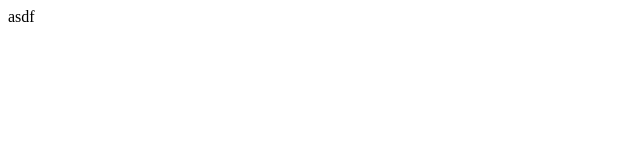
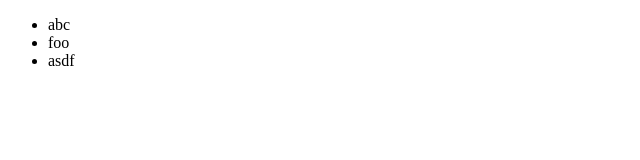
Before and after one commit to alxkhr/react-redux-setup, a React app: page / in a window 1280 px wide. Shown: the top 160 px of the page, without its empty margins (0-640 px from the left). Built offline with nearby package versions, Linux system fonts and the light colour scheme; the HTML template or start-up script is replaced by a standard one.

Commit message:
jsx, components

```diff
--- a/src/components/app.tsx
+++ b/src/components/app.tsx
@@ -1,5 +1,13 @@
 import React from 'react';
 
+import { Login } from './login/login';
+import { LoginService } from './login/login.service';
+import { NoteList } from './notes/note-list';
+
 export function App() {
-  return <div>asdf</div>;
+  LoginService.login('max');
+  if (!LoginService.isLoggedIn()) {
+    return <Login />;
+  }
+  return <NoteList />;
 }
--- /dev/null
+++ b/src/components/login/login.service.ts
@@ -0,0 +1,11 @@
+const USER_KEY = 'user';
+
+export namespace LoginService {
+  export function isLoggedIn(): boolean {
+    return localStorage.getItem(USER_KEY) !== null;
+  }
+
+  export function login(username: string) {
+    localStorage.setItem(USER_KEY, username);
+  }
+}
--- /dev/null
+++ b/src/components/login/login.tsx
@@ -0,0 +1,5 @@
+import React from 'react';
+
+export function Login() {
+  return <div>please log in</div>;
+}
--- /dev/null
+++ b/src/components/notes/note-list.tsx
@@ -0,0 +1,12 @@
+import React from 'react';
+
+export function NoteList() {
+  const notes = ['abc', 'foo', 'asdf'];
+  return (
+    <ul>
+      {notes.map((note) => (
+        <li>{note}</li>
+      ))}
+    </ul>
+  );
+}
```
Also changed, not shown: 1 other file (tests, documents, lock files or other folders).
